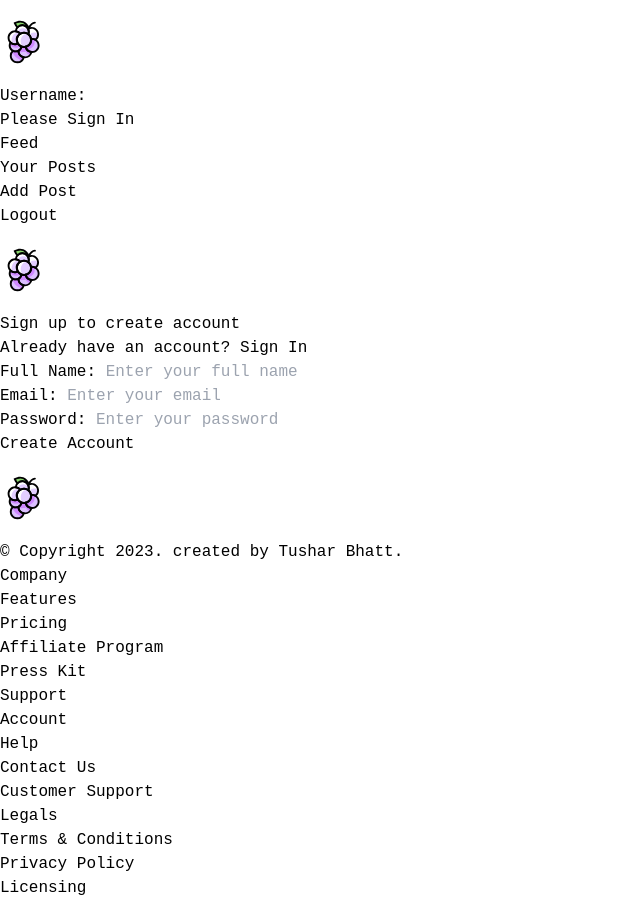
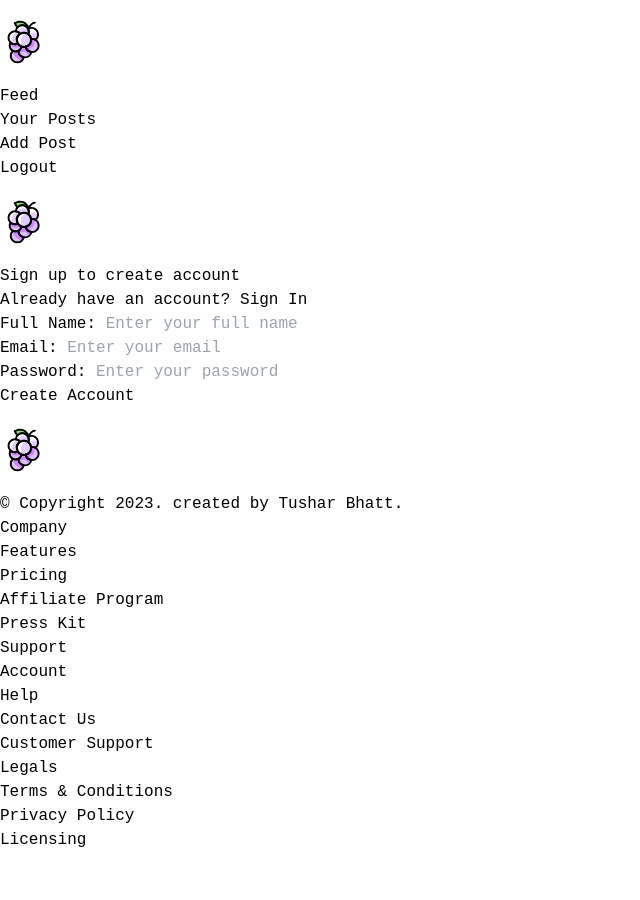
Before and after one commit to TusharBhatt-2003/Grapes, a React (Vite) app: page /signup in a window 1280 px wide. Shown: the whole page, without its empty margins (0-640 px from the left). After the commit the page ends 852 px from the top, so only its background shows below. Built offline with nearby package versions, Linux system fonts and the light colour scheme; no server answers.

Commit message:
Update UsernameDisplay.jsx

```diff
--- a/src/components/UsernameDisplay.jsx
+++ b/src/components/UsernameDisplay.jsx
@@ -1,5 +1,6 @@
-import{ useEffect, useState } from "react";
-import AuthService from "../appwrite/auth"
+import { useEffect, useState } from "react";
+import AuthService from "../appwrite/auth";
+
 const UsernameDisplay = () => {
     const [username, setUsername] = useState(null);
     const [loading, setLoading] = useState(true);
@@ -9,13 +10,13 @@ const UsernameDisplay = () => {
             try {
                 const user = await AuthService.getCurrentUser();
                 if (user) {
-                    setUsername(user.name);  // Assuming 'name' is the username field
+                    setUsername(user.name); // Assuming 'name' is the username field
                 } else {
-                    setUsername("Please Sign In");
+                    setUsername(null); // No username if user is not logged in
                 }
             } catch (error) {
                 console.error("Error fetching user:", error);
-                setUsername("Error fetching username");
+                setUsername(null); // In case of error, treat as no user
             } finally {
                 setLoading(false);
             }
@@ -26,8 +27,11 @@ const UsernameDisplay = () => {
 
     return (
         <div>
-            <h2>Username:</h2>
-            {loading ? <p>Loading...</p> : <p>{username}</p>}
+            {loading ? (
+                <p>Loading...</p>
+            ) : (
+                username && <div><h2>Username:</h2> <p>{username}</p></div> // Only show username if user is logged in
+            )}
         </div>
     );
 };
```
